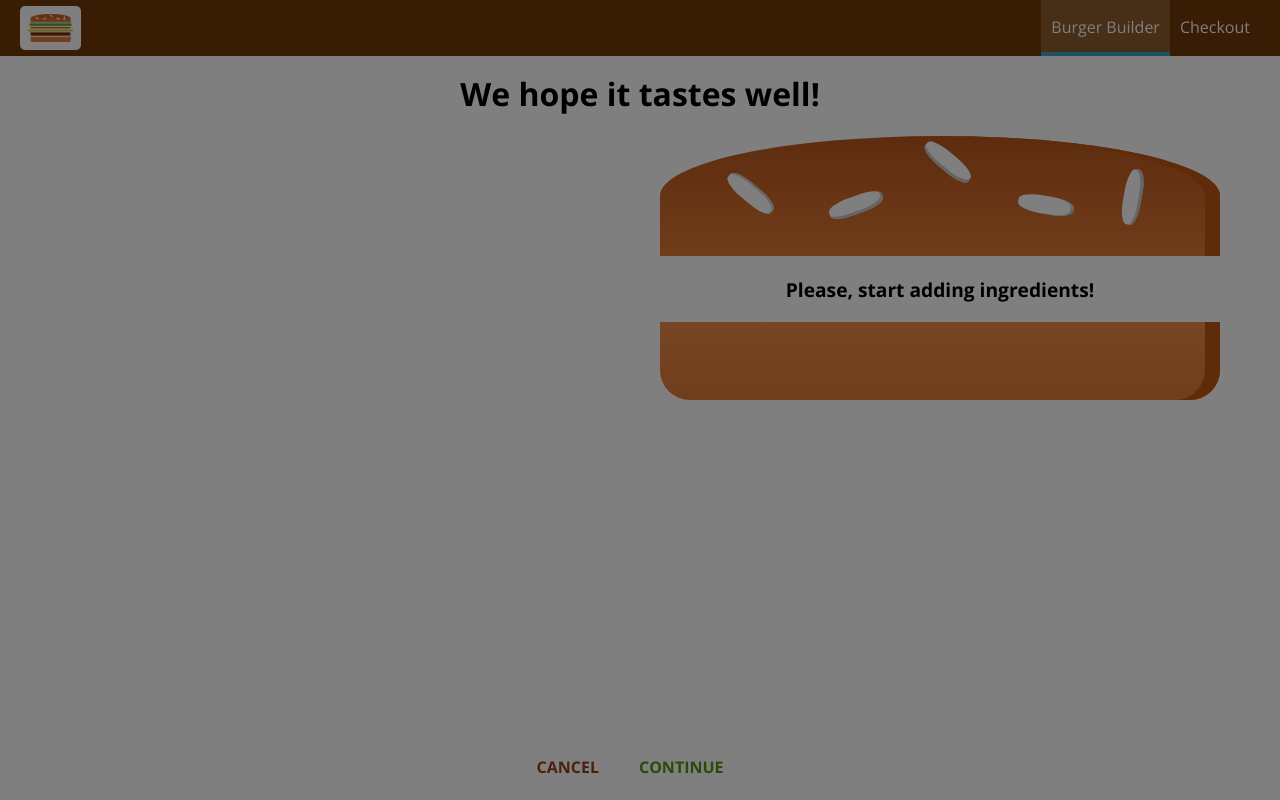
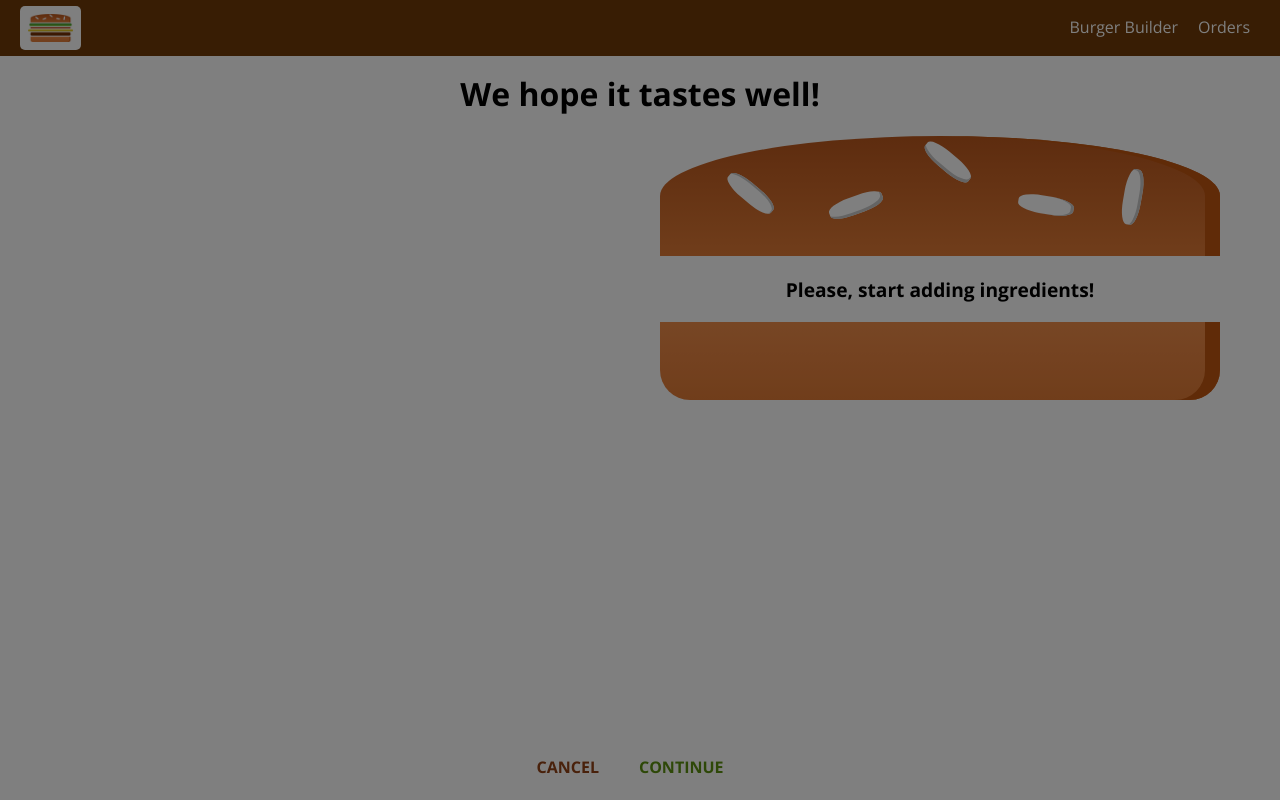
Before and after one commit to rebecarancan/Buger-Builder, a React (Create React App) app: page /checkout in a window 1280 px wide. Built offline with nearby package versions, Linux system fonts and the light colour scheme.

Commit message:
Implementing Navigation Links

```diff
--- a/src/components/Navigation/NavigationItems/NavigationItem/NavigationItem.js
+++ b/src/components/Navigation/NavigationItems/NavigationItem/NavigationItem.js
@@ -1,12 +1,14 @@
 import React from 'react';
+import { NavLink } from 'react-router-dom';
 
 import classes from './NavigationItem.module.css';
 
 const navigationItem = (props) => (
   <li className={classes.NavigationItem}>
-    <a
-      href={props.link}
-      className={props.active ? classes.active : null}>{props.children}</a>
+    <NavLink
+      to={props.link}
+      exact={props.exact}
+      activeClassName={classes.active}>{props.children}</NavLink>
   </li>
 );
 
--- a/src/components/Navigation/NavigationItems/NavigationItems.js
+++ b/src/components/Navigation/NavigationItems/NavigationItems.js
@@ -5,8 +5,8 @@
 
 const navigationItems = (props) => (
   <ul className={classes.NavigationItems}>
-    <NavigationItem link='/' active>Burger Builder</NavigationItem>
-    <NavigationItem link='/'>Checkout</NavigationItem>
+    <NavigationItem link='/' exact>Burger Builder</NavigationItem>
+    <NavigationItem link='/orders'>Orders</NavigationItem>
   </ul>
 );
 
```
